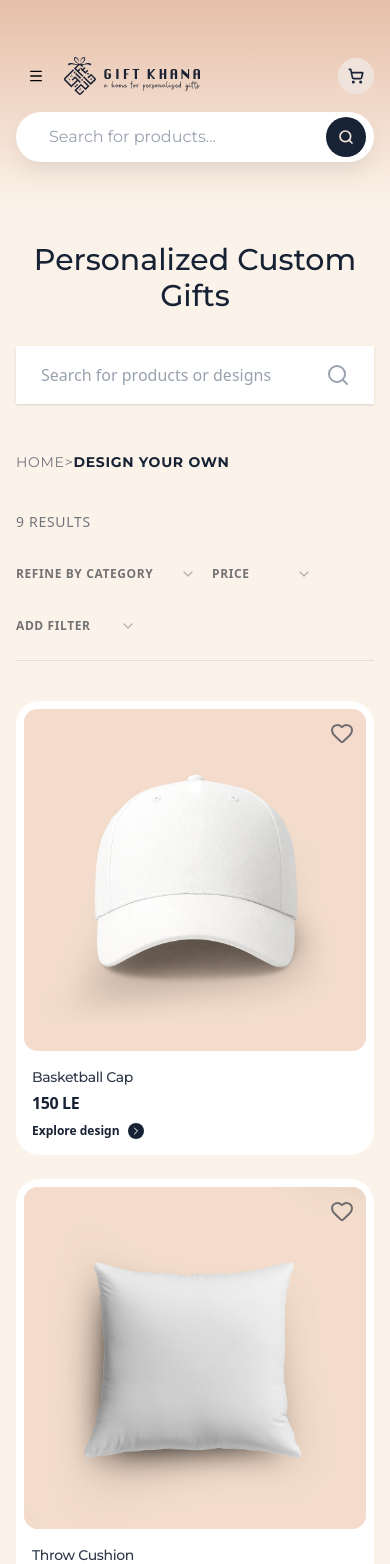
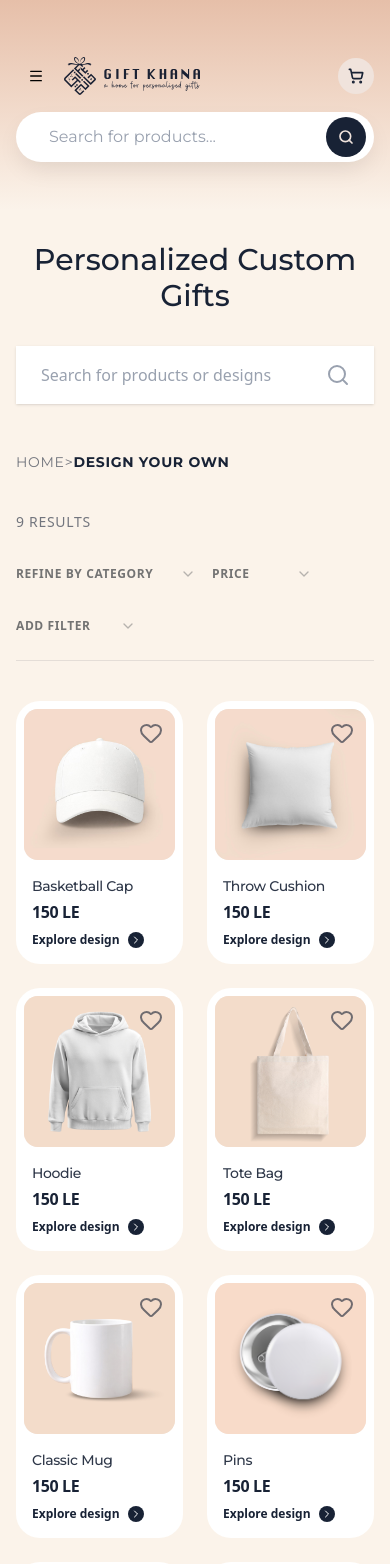
Before and after one commit to Webgenius0/gift-khana, a Next.js app: page /personalized-products in a window 390 px wide. Shown: the top 1564 px of the page. Built offline with nearby package versions, Linux system fonts and the light colour scheme.

Commit message:
refactor: made 2 columns for the personalized products

```diff
--- a/src/templates/PersonalizedProductsPage.jsx
+++ b/src/templates/PersonalizedProductsPage.jsx
@@ -97,7 +97,7 @@ export default function PersonalizedProductsPage() {
                 </div>
 
                 {/* Product Grid */}
-                <div className="grid grid-cols-1 sm:grid-cols-2 lg:grid-cols-3 xl:grid-cols-4 gap-6 md:gap-8">
+                <div className="grid grid-cols-2 lg:grid-cols-3 xl:grid-cols-4 gap-6 md:gap-8">
                     {personalizedProductsData.map((product, index) => (
                         <ProductCard
                             key={product.id}
```
